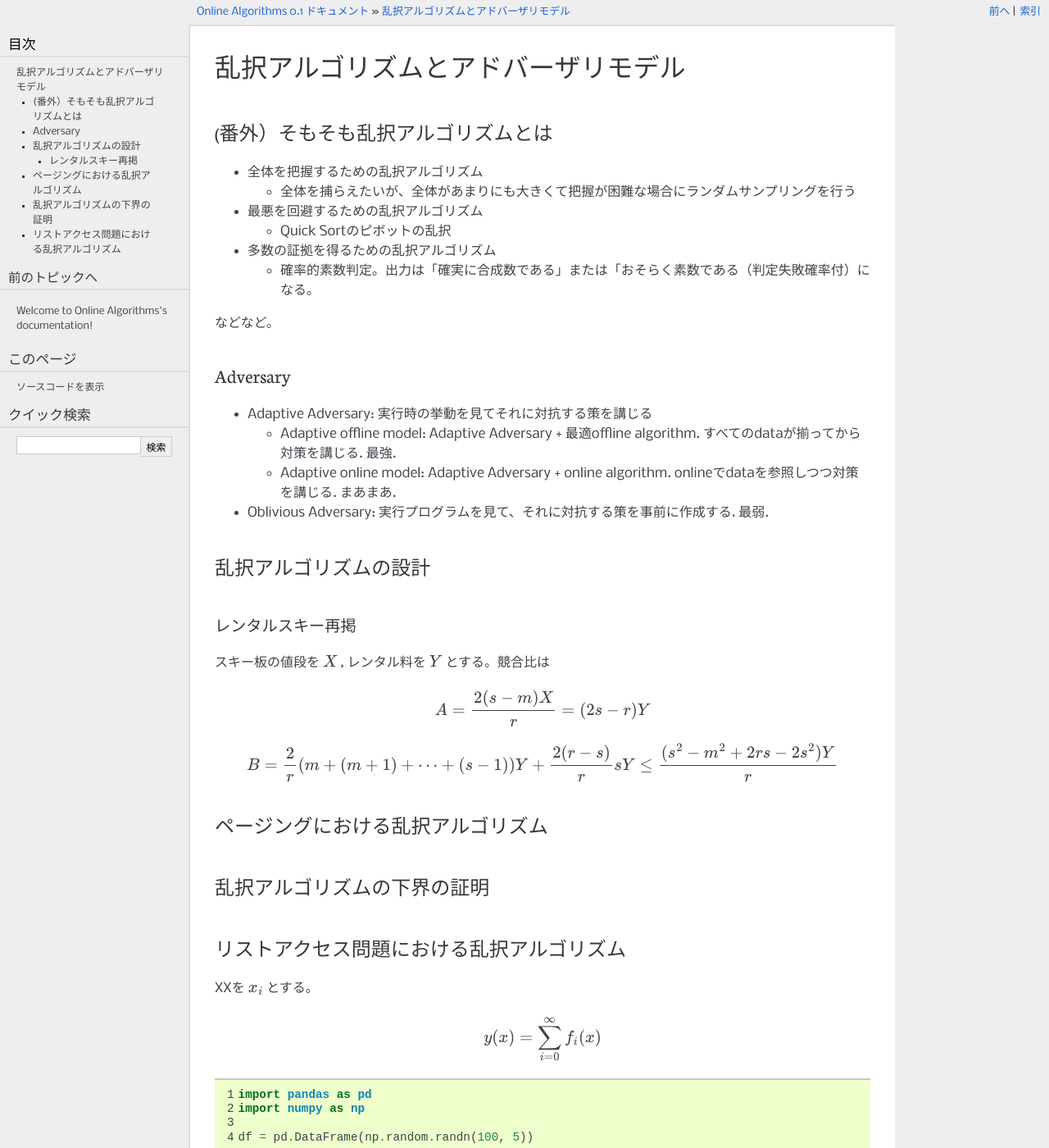
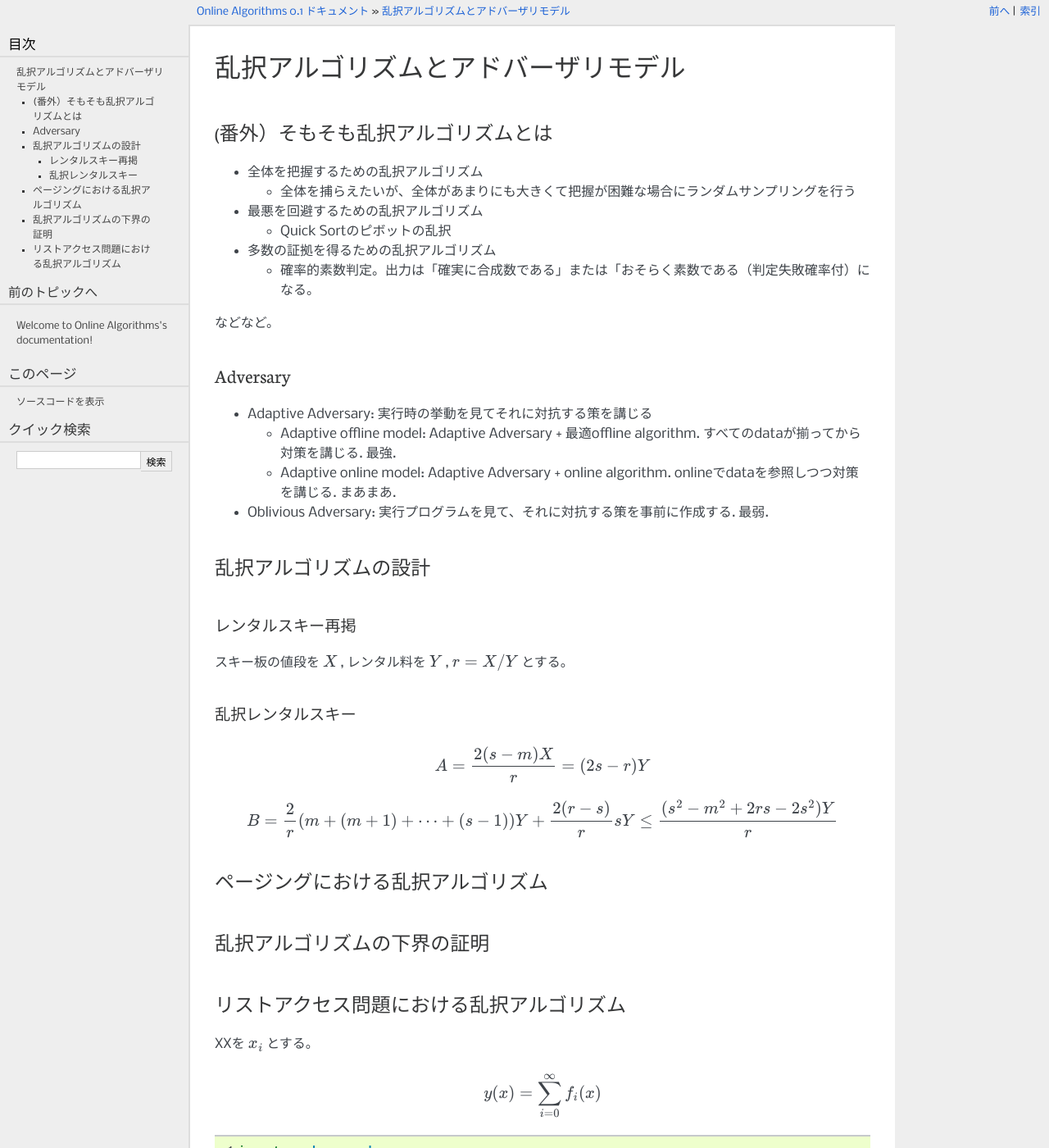
Before and after one commit to koh1/online_algorithms, a Sphinx documentation site: the page built from doc/randomized_algorithms.rst, in a window 1280 px wide and 1400 px high. Shown: the whole window at 82% size. Built offline with Sphinx 7.4.7, drawn with Linux system fonts in a browser that asks for light colours; formulas are drawn with MathJax 3.

Commit message:
modified:   doc/randomized_algorithms.rst

```diff
--- a/doc/randomized_algorithms.rst
+++ b/doc/randomized_algorithms.rst
@@ -36,7 +36,11 @@ Adversary
 
 レンタルスキー再掲
 *****************************************
-スキー板の値段を :math:`X` , レンタル料を :math:`Y` とする。競合比は
+スキー板の値段を :math:`X` , レンタル料を :math:`Y` , :math:`r=X/Y` とする。
+
+
+乱択レンタルスキー
+******************************************
 
 .. math::
 	 A = \frac{2(s-m)X}{r} = (2s - r)Y
```
